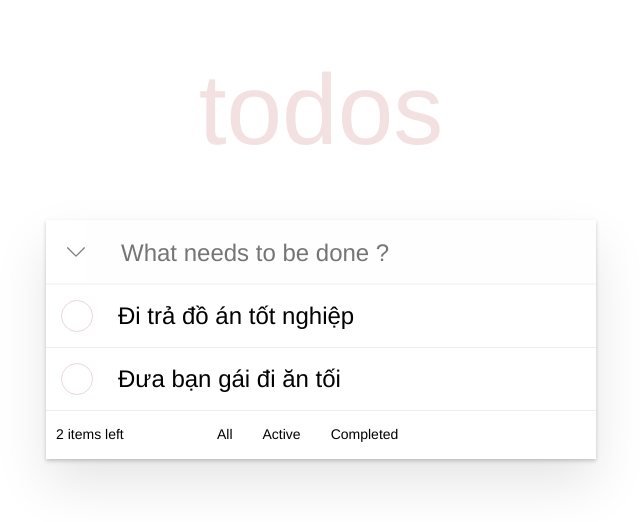
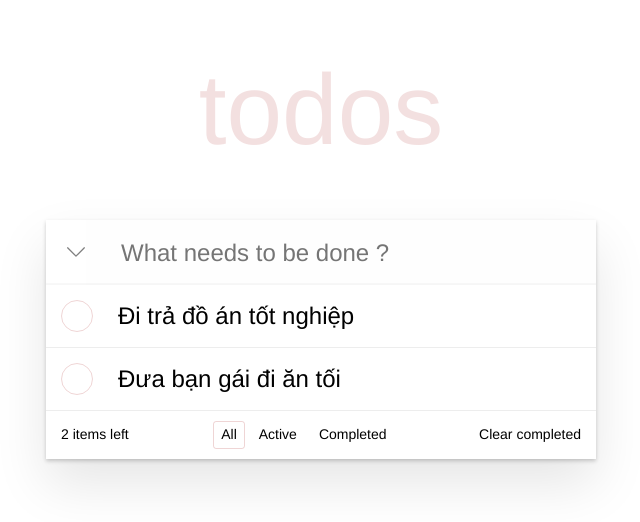
Before and after one commit to gao167/todowithreactjs, a React (Create React App) app: page / in a window 1280 px wide. Shown: the top 522 px of the page, without its empty margins (319-959 px from the left). Built offline with nearby package versions, Linux system fonts and the light colour scheme.

Commit message:
Style for Footer component

```diff
--- a/src/components/Footer.js
+++ b/src/components/Footer.js
@@ -7,10 +7,13 @@ export default class Footer extends Component {
                 <div className="footerleft">
                     <p>{this.props.number} items left</p>
                 </div>
-                <div className="footerright">
-                    <p>All</p>
+                <div className="footermid">
+                    <p className="active">All</p>
                     <p>Active</p>
                     <p>Completed</p>
+                </div>
+                <div className="footerright">
+                    <p>Clear completed</p>
                 </div>
             </div>
         )
--- a/src/index.css
+++ b/src/index.css
@@ -34,24 +34,40 @@ body {
 
 .footer{
   display: flex;
-  box-sizing: border-box
+  box-sizing: border-box ;
+  justify-content: space-around;
 }
 .footerleft{
-  flex-grow: 3;
+  flex-grow: 2;
   text-align: left;
-  padding-left: 10px
+  margin-left: 15px;
+}
+.footermid{
+  display: flex;
+  justify-content: center;
+  align-items: center;
+  box-sizing: border-box;
+}
+.footermid p {
+  color: inherit;
+  margin: 3px;
+  padding: 3px 7px;
+  text-decoration: none;
+  border: 1px solid transparent;
+  border-radius: 3px;
+  cursor: pointer;
+}
+.active, .footermid p:hover{
+  border-color: rgba(175, 47, 47, 0.2) !important;
 }
 .footerright{
-  flex-grow: 7;
-  display: flex;
+  flex-grow: 2;
+  text-align: right;
+  margin-right: 15px;
+  cursor: pointer;
 }
-.footerright p {
-  margin: auto 10px;
-  padding: 5px;
-}
-.footerright p:hover{
-  border-color: rgba(175, 47, 47, 0.2);
-  cursor: pointer;
+.footerright:hover p{
+  text-decoration: underline;
 }
 .todolist-complete {
   text-decoration: line-through;
```
